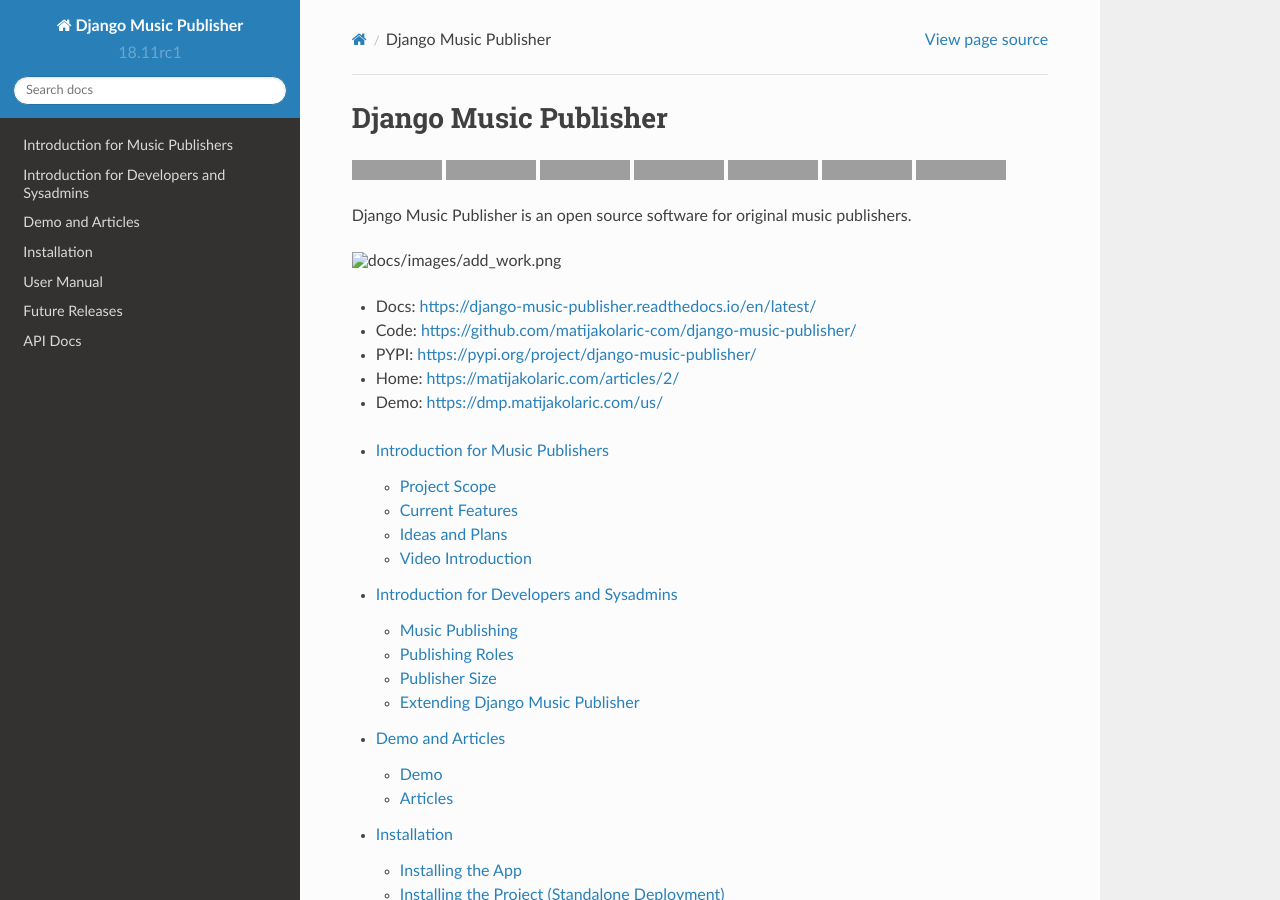
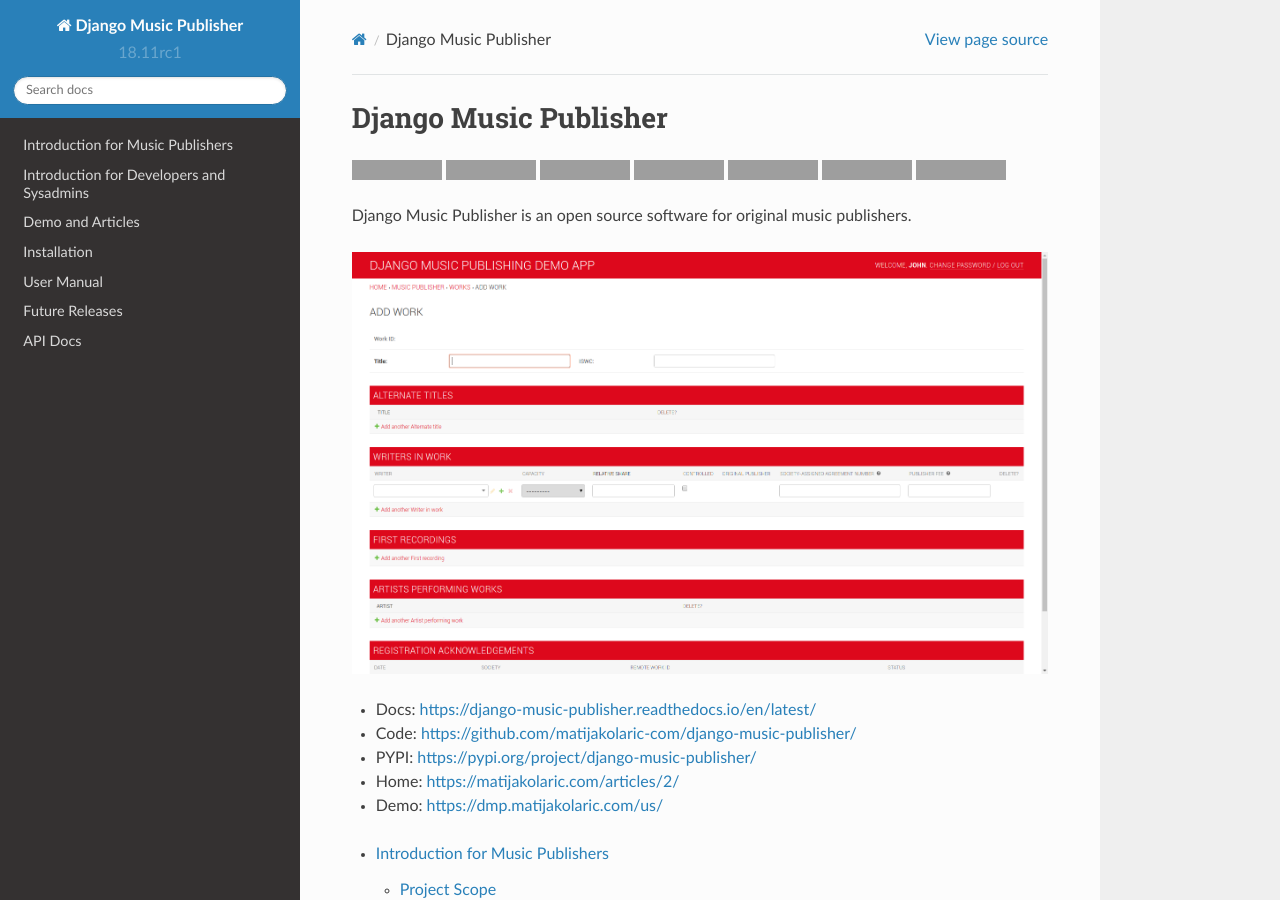
Before and after one commit to matijakolaric-com/django-music-publisher, a Sphinx documentation site: the page built from docs/index.rst, in a window 1280 px wide and 900 px high. Built offline with Sphinx 7.4.7 and the Read the Docs theme 2.0.0, drawn with Linux system fonts in a browser that asks for light colours; the version number is read from the project's files by our own code; grey boxes are pictures that could not be loaded.

Commit message:
Update index.rst

```diff
--- a/docs/index.rst
+++ b/docs/index.rst
@@ -23,7 +23,7 @@
 
 Django Music Publisher is an open source software for original music publishers.
 
-.. image:: /docs/images/add_work.png
+.. image:: images/add_work.png
 
 * Docs: https://django-music-publisher.readthedocs.io/en/latest/
 * Code: https://github.com/matijakolaric-com/django-music-publisher/
```
